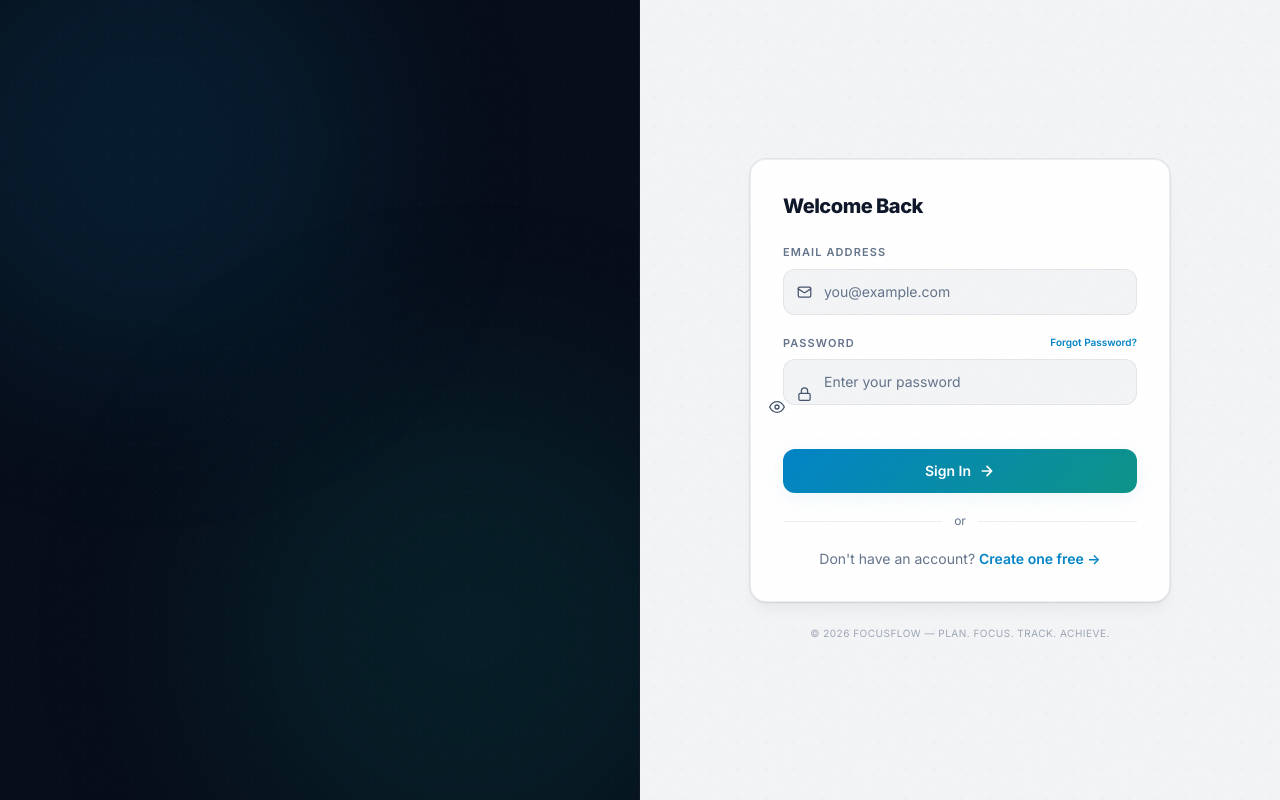
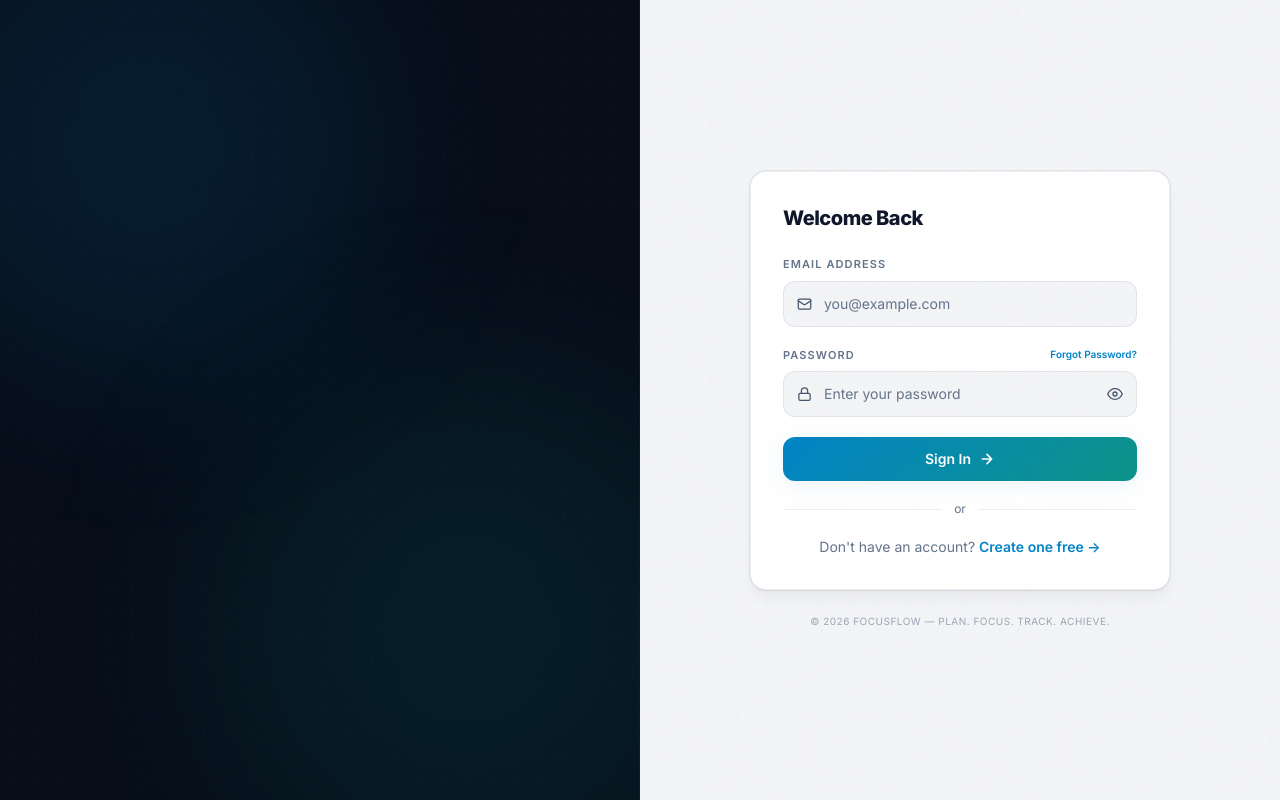
Before and after one commit to harshalrajputt/FocusFlow, a React (Vite) app in the folder client/: page /login in a window 1280 px wide. Built offline with nearby package versions, Linux system fonts and the light colour scheme; no server answers.

Commit message:
feat: implement login and registration form components

```diff
--- a/client/src/components/auth/LoginForm.jsx
+++ b/client/src/components/auth/LoginForm.jsx
@@ -93,7 +93,17 @@ export default function LoginForm() {
                     <button
                         type="button"
                         onClick={() => setShowPassword(!showPassword)}
-                        className="absolute right-3.5 top-1/2 -translate-y-1/2 text-slate-600 hover:text-slate-300 transition-colors"
+                        className="text-slate-600 hover:text-slate-300 transition-colors"
+                        style={{
+                            position: 'absolute',
+                            right: '14px',
+                            top: '50%',
+                            transform: 'translateY(-50%)',
+                            zIndex: 10,
+                            display: 'flex',
+                            alignItems: 'center',
+                            justifyContent: 'center'
+                        }}
                     >
                         {showPassword ? (
                             <svg width="16" height="16" viewBox="0 0 24 24" fill="none" stroke="currentColor" strokeWidth="2" strokeLinecap="round" strokeLinejoin="round"><path d="M17.94 17.94A10.07 10.07 0 0 1 12 20c-7 0-11-8-11-8a18.45 18.45 0 0 1 5.06-5.94M9.9 4.24A9.12 9.12 0 0 1 12 4c7 0 11 8 11 8a18.5 18.5 0 0 1-2.16 3.19m-6.72-1.07a3 3 0 1 1-4.24-4.24"/><line x1="1" y1="1" x2="23" y2="23"/></svg>
--- a/client/src/components/auth/RegisterForm.jsx
+++ b/client/src/components/auth/RegisterForm.jsx
@@ -111,7 +111,21 @@ export default function RegisterForm() {
                         className={`${inputBase} pr-11`}
                         onFocus={focusStyle} onBlur={blurStyle}
                     />
-                    <button type="button" onClick={() => setShowPwd(!showPwd)} className="absolute right-3.5 top-1/2 -translate-y-1/2 text-slate-600 hover:text-slate-300 transition-colors">
+                    <button
+                        type="button"
+                        onClick={() => setShowPwd(!showPwd)}
+                        className="text-slate-600 hover:text-slate-300 transition-colors"
+                        style={{
+                            position: 'absolute',
+                            right: '14px',
+                            top: '50%',
+                            transform: 'translateY(-50%)',
+                            zIndex: 10,
+                            display: 'flex',
+                            alignItems: 'center',
+                            justifyContent: 'center'
+                        }}
+                    >
                         <EyeIcon open={showPwd} />
                     </button>
                 </div>
@@ -139,7 +153,21 @@ export default function RegisterForm() {
                         className={`w-full bg-[var(--bg-primary)] border rounded-xl text-[var(--text-primary)] text-sm placeholder-[var(--text-muted)] outline-none transition-all duration-200 pl-10 pr-11 py-3 ${pwdMismatch ? 'border-red-500/50' : pwdMatch ? 'border-emerald-500/50' : 'border-[var(--border-color)]'}`}
                         onFocus={focusStyle} onBlur={blurStyle}
                     />
-                    <button type="button" onClick={() => setShowConfirm(!showConfirm)} className="absolute right-3.5 top-1/2 -translate-y-1/2 text-slate-600 hover:text-slate-300 transition-colors">
+                    <button
+                        type="button"
+                        onClick={() => setShowConfirm(!showConfirm)}
+                        className="text-slate-600 hover:text-slate-300 transition-colors"
+                        style={{
+                            position: 'absolute',
+                            right: '14px',
+                            top: '50%',
+                            transform: 'translateY(-50%)',
+                            zIndex: 10,
+                            display: 'flex',
+                            alignItems: 'center',
+                            justifyContent: 'center'
+                        }}
+                    >
                         <EyeIcon open={showConfirm} />
                     </button>
                     {pwdMatch && (
```
